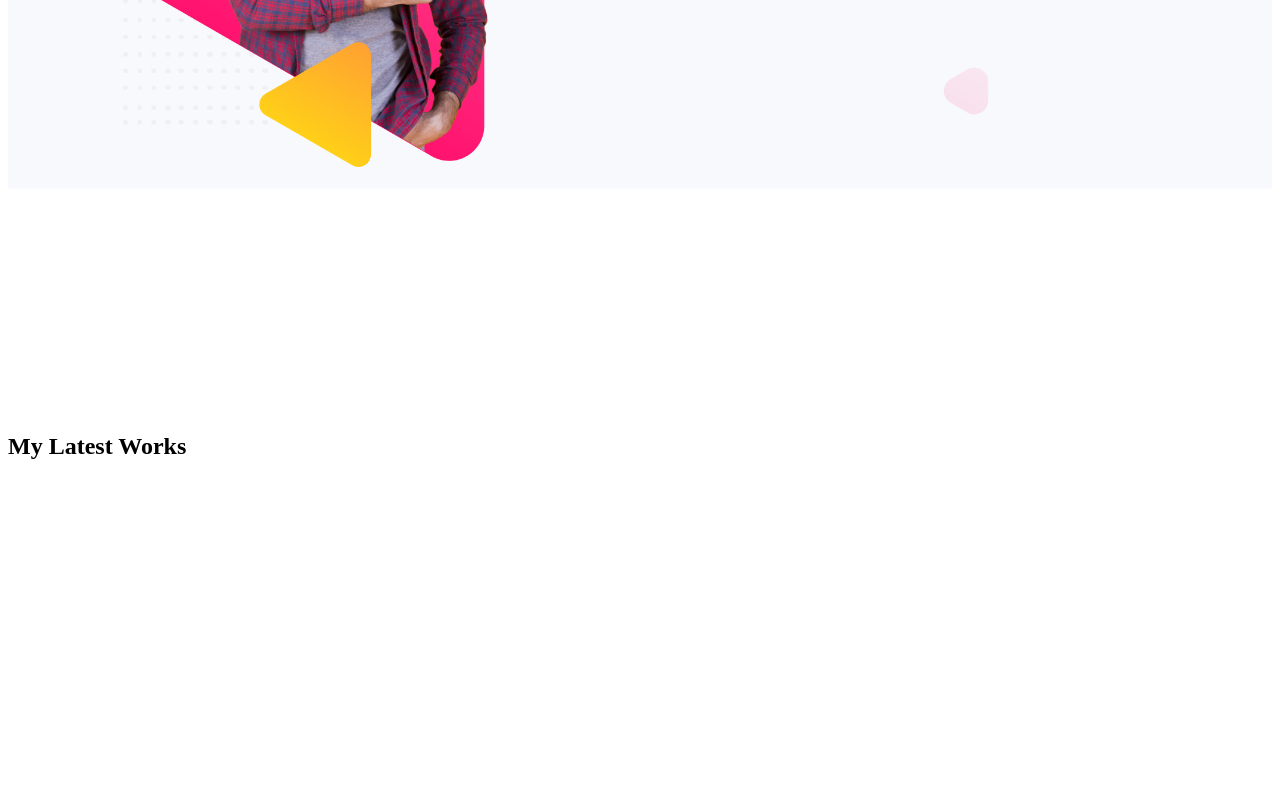
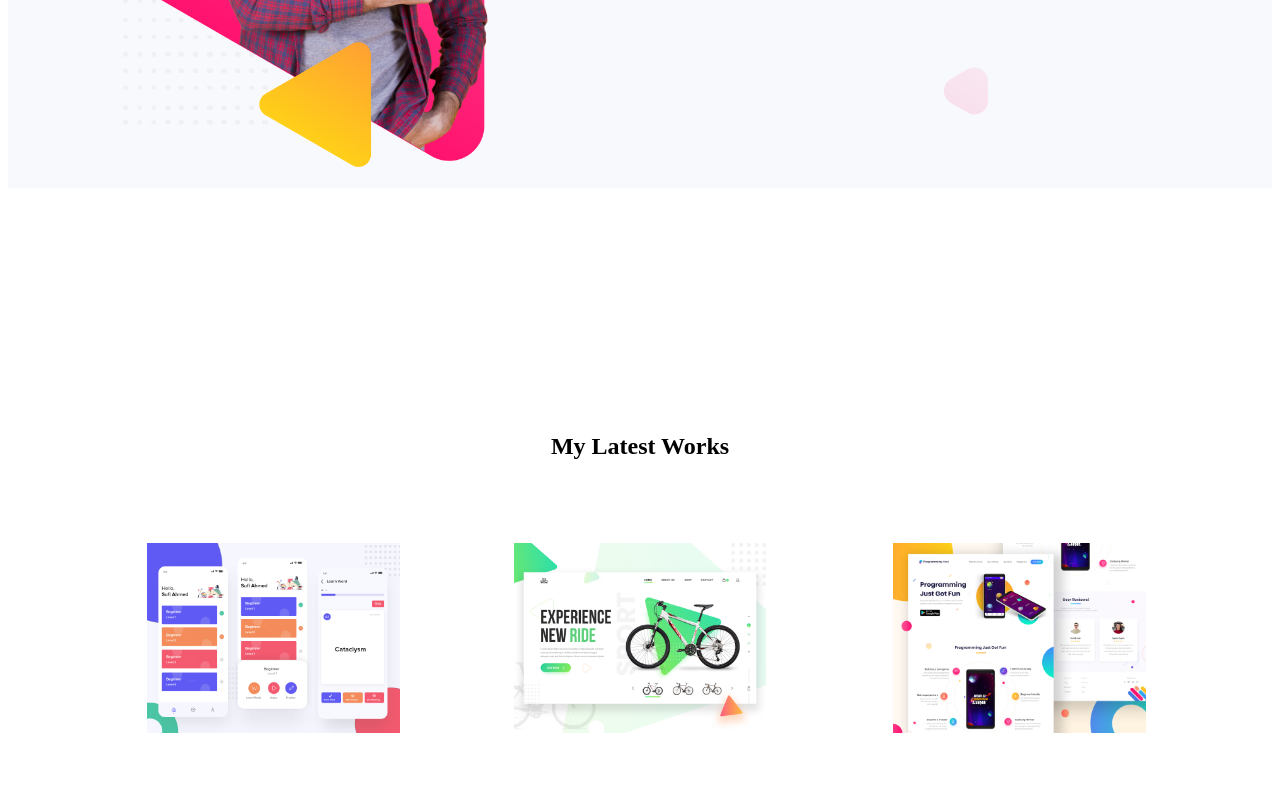
Before and after one commit to ImrulEmon/Personal-portfolio, a plain HTML site: page index.html in a window 1280 px wide. Shown: the part 1195-1995 px from the top of the page. Before the commit the page ends 1675 px from the top, so only its background shows below. Drawn offline with Linux system fonts and the light colour scheme.

Commit message:
work_pic

```diff
--- a/index.html
+++ b/index.html
@@ -35,6 +35,15 @@
     </section>
     <section class="work">
         <h2>My Latest Works</h2>
+        <div class="work-project">
+            <img class="img1" src="images/latest-work/work-1.png" alt="">
+        </div>
+        <div class="work-project">
+            <img class="img2" src="images/latest-work/work-2.jpg" alt="">
+        </div>
+        <div class="work-project">
+            <img class="img3" src="images/latest-work/work-3.jpg" alt="">
+        </div>
     </section>
 </body>
 </html>
--- a/style.css
+++ b/style.css
@@ -43,3 +43,19 @@
 .bio-para{
     margin-right: 20%;
 }
+.work h2{
+    text-align: center;
+}
+.work-project{
+    width: 20%;
+    float: left;
+    padding: 5% 0 5% 10%;
+
+}
+.work-project img{
+    width: 100%;
+}
+.img1{
+    position: right;
+    padding-left: 5%;
+}
```
